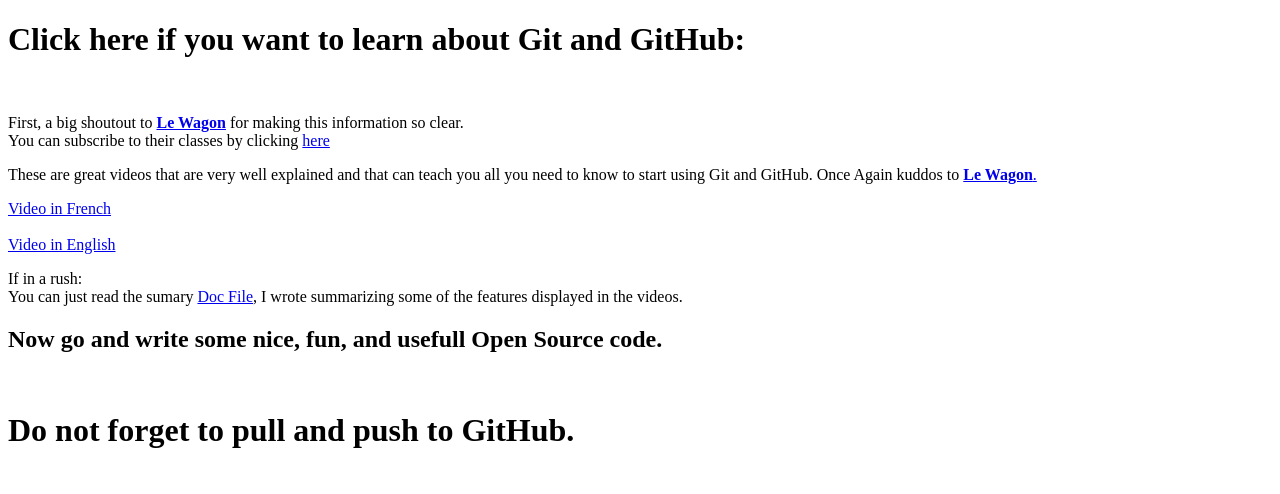
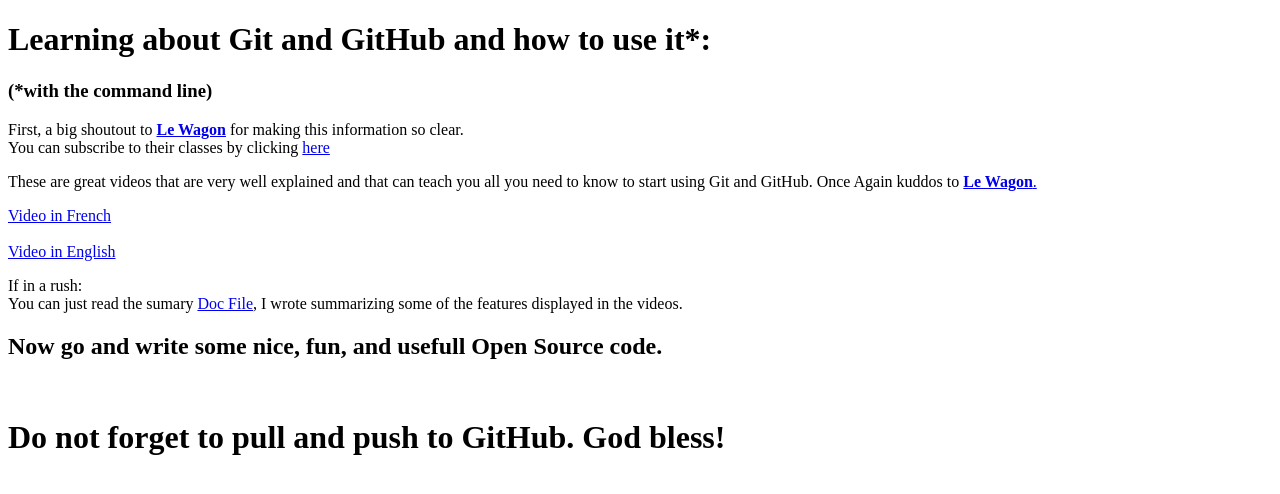
Before and after one commit to LionelNkaya/First-Contribution-to-Open-Source, a plain HTML site: page index.html in a window 1280 px wide. Drawn offline with Linux system fonts and the light colour scheme.

Commit message:
Addind text

```diff
--- a/index.html
+++ b/index.html
@@ -7,8 +7,7 @@
 </head>
 
 <body>
-    <h1>Click here if you want to learn about Git and GitHub:</h1>
-    <br>
+    <h1>Learning about Git and GitHub and how to use it*:</h1> <h3>(*with the command line)</h3>
     <p>First, a big shoutout to <a target ="_blank" href="https://www.lewagon.com/"><strong>Le Wagon</strong></a> for making this information so clear. <br> You can subscribe to their classes by clicking <a target ="_blank" href="https://www.lewagon.com/program">here</a></p>
     <p>These are great videos that are very well explained and that can teach you all you need to know to start using Git and GitHub. Once Again kuddos to <a target ="_blank" href="https://www.lewagon.com/"><strong>Le Wagon</strong>.</a></p>
 
@@ -21,7 +20,7 @@
 
     <h2>Now go and write some nice, fun, and usefull Open Source code.</h2>
     <br>
-    <h1>Do not forget to pull and push to GitHub.</h1>
+    <h1>Do not forget to pull and push to GitHub. God bless!</h1>
 
 </body>
 </html>
```
